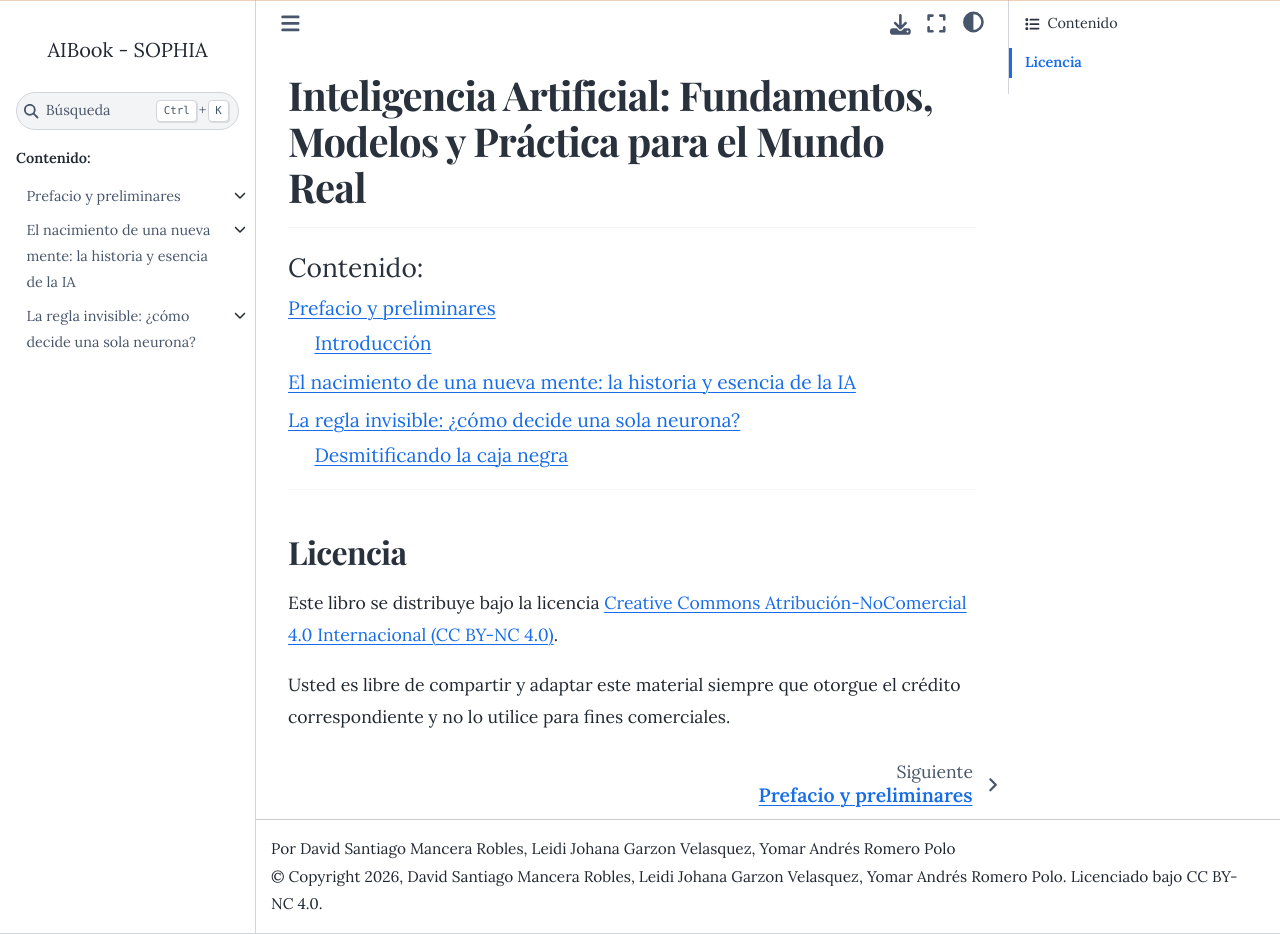
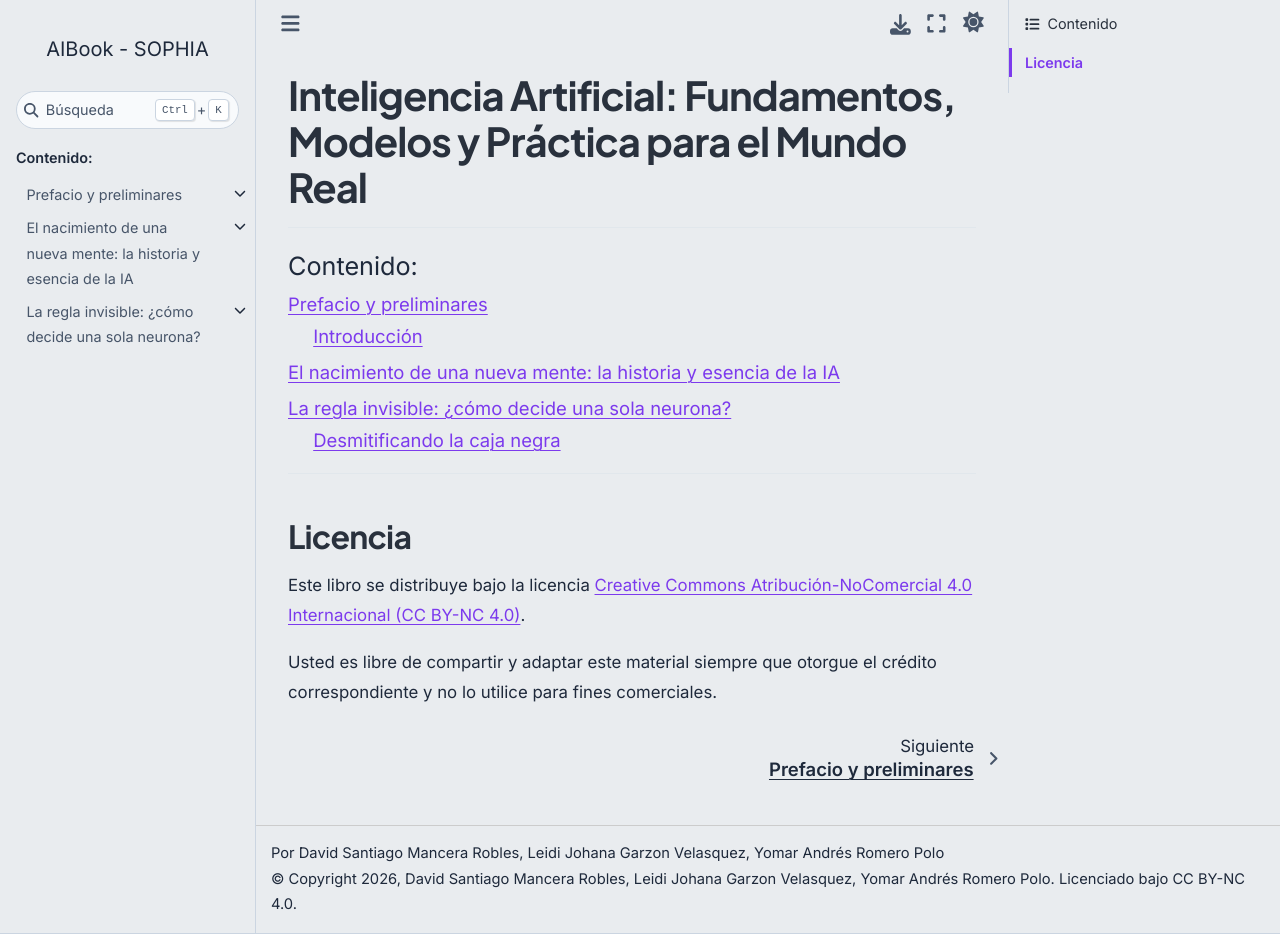
Before and after one commit to MaisenRv/AIBook-SOPHIA, a Sphinx documentation site: the page built from source/index.rst, in a window 1280 px wide and 934 px high. Built offline with Sphinx 7.4.7 and the Sphinx Book theme 1.1.4, drawn with Linux system fonts in a browser that asks for light colours.

Commit message:
Customizando imagenes respecto al tema elegido

```diff
--- a/source/_static/custom.css
+++ b/source/_static/custom.css
@@ -1,19 +1,56 @@
-@import url('https://fonts.googleapis.com/css2?family=Lora:ital,wght@0,400;0,600;1,400&family=Playfair+Display:wght@700&display=swap');
+@import url('https://fonts.googleapis.com/css2?family=Inter:wght@400;500;600&family=Plus+Jakarta+Sans:wght@600;700;800&display=swap');
 
-body, article, .content {
-    font-family: 'Lora', Georgia, serif !important;
-    font-size: 1.1rem;
-    line-height: 1.8;
-}
 
-h1, h2, h3, h4 {
-    font-family: 'Playfair Display', Georgia, serif !important;
-    letter-spacing: -0.02em;
+.bd-content p, .bd-content li {
+    color: var(--pst-color-text-base) !important;
 }
 
 .main {
     max-width: 800px;
     margin: 0 auto;
+}
+
+
+/* ============================================================================================= */
+/* CONFIGURACION TEXTO */
+/* ============================================================================================= */
+
+/* Espaciado para fórmulas matemáticas */
+.math {
+    overflow-x: auto;
+    padding: 0.5em 0;
+}
+
+body, article, .content, .bd-content {
+    font-family: 'Inter', -apple-system, BlinkMacSystemFont, "Segoe UI", Roboto, sans-serif !important;
+    font-size: 1.05rem;
+    line-height: 1.75;
+}
+
+h1, h2, h3, h4, h5, h6 {
+    font-family: 'Plus Jakarta Sans', -apple-system, BlinkMacSystemFont, "Segoe UI", Roboto, sans-serif !important;
+    font-weight: 700 !important;
+    letter-spacing: -0.025em;
+}
+
+code, kbd, pre, samp {
+    font-family: 'JetBrains Mono', monospace !important;
+    font-size: 0.95em;
+}
+
+/* ============================================================================================= */
+/* CONFIGURACION IMAGENES */
+/* ============================================================================================= */
+
+html[data-theme="dark"] .bd-content img {
+    background-color: transparent !important;
+    filter: none !important;
+}
+
+
+html[data-theme="light"] .bd-content img {
+    background-color: transparent !important;
+    filter: none !important;
 }
 
 /* Centrar gráficos TikZ e imágenes en las páginas */
@@ -24,13 +61,47 @@
     max-width: 100%;
 }
 
-/* Espaciado para fórmulas matemáticas */
-.math {
-    overflow-x: auto;
-    padding: 0.5em 0;
+
+
+
+/* ============================================================================================= */
+/* CONFIGURACION TEMA */
+/* ============================================================================================= */
+
+html[data-theme="dark"] {
+  /* Fondos */
+  --pst-color-background: #2C2C2C;          /* Fondo gris pizarra */
+  --pst-color-surface: #383838;             /* Tarjetas y bloques de código */
+  --pst-color-sidebar-background: #242424;   /* Barras laterales */
+
+  /* Tipografía */
+  --pst-color-text-base: #E4E4E4;           /* Texto principal (Gris claro) */
+  --pst-color-text-muted: #A3A3A3;          /* Texto secundario y subtítulos */
+
+  /* Colores de Acento y Marca */
+  --pst-color-primary: #B39CD0;             /* Botones y enlaces (Lavanda) */
+  --pst-color-secondary: #A8DADC;           /* Acento 1 (Cían claro) */
+  --pst-color-inline-code: #FFC1CC;          /* Acento 2 (Rosa suave) */
+
+  /* Bordes */
+  --pst-color-border: #444444;
 }
 
-html[data-theme="dark"] .bd-content img {
-    background-color: transparent !important;
-    filter: none !important;
+html[data-theme="light"] {
+  /* Fondos */
+  --pst-color-background: #E9ECEF;          /* Fondo general (Gris neutro mate) */
+  --pst-color-surface: #F8FAFC;             /* Tarjetas y bloques de código (Ligeramente más claro) */
+  --pst-color-sidebar-background: #DEE2E6;   /* Barra lateral (Más oscura para dar profundidad) */
+
+  /* Tipografía */
+  --pst-color-text-base: #1E293B;           /* Texto principal en gris carbón profundo */
+  --pst-color-text-muted: #475569;          /* Texto secundario y subtítulos */
+
+  /* Colores de Acento y Marca */
+  --pst-color-primary: #7C3AED;             /* Botones, enlaces y CTA (Violeta) */
+  --pst-color-secondary: #0891B2;           /* Acento 1 (Cían profundo) */
+  --pst-color-inline-code: #E05670;          /* Acento 2 (Rosa coral) */
+
+  /* Bordes */
+  --pst-color-border: #CBD5E1;
 }
--- a/source/conf.py
+++ b/source/conf.py
@@ -41,22 +41,69 @@
 # Formato de salida para los gráficos TikZ (svg es ultra nítido en web)
 tikz_tikzgraph_format = 'svg'
 tikz_transparent = True
+tikz_additional_files = [
+    'chapters/3_neurona/img/caja_negra/caja_negra.tex',
+]
 
 # Preámbulo de TikZ con la paleta "Deep Tech" y estilos centralizados
 tikz_latex_preamble = r"""
 \usepackage{xcolor}
 \usepackage{tikz}
 \usepackage{pagecolor}
+\usepackage{pgfplots}
+\pgfplotsset{compat=1.18}
+
 
 % Desactiva el fondo del lienzo en LaTeX
 \nopagecolor
 
-% Paleta de Colores "Deep Tech"
-\definecolor{AIBlue}{HTML}{1E3A8A}    % Azul marino: Fronteras z = 0, vectores w
-\definecolor{AICyan}{HTML}{06B6D4}    % Cían: Entradas x, activaciones
-\definecolor{AIRed}{HTML}{E11D48}     % Rojo: Clase 0 / z < 0
-\definecolor{AIGreen}{HTML}{10B981}   % Verde: Clase 1 / z > 0
-\definecolor{AIGray}{HTML}{64748B}    % Gris: Ejes y grillas
+% ==============================================================================
+% PALETA MODO CLARO (LIGHT THEME)
+% ==============================================================================
+\definecolor{GrisPizarraClaro}{HTML}{E9ECEF} % Fondo mate general
+\definecolor{BlancoSuperficie}{HTML}{F8FAFC} % Fondo de nodos / tarjetas
+\definecolor{GrisCarbon}{HTML}{1E293B}        % Texto principal
+\definecolor{GrisMedio}{HTML}{475569}        % Texto secundario / leyendas
+\definecolor{Violeta}{HTML}{7C3AED}          % Elementos primarios / CTA
+\definecolor{CyanProfundo}{HTML}{0891B2}     % Entradas / Acento 1
+\definecolor{RosaCoral}{HTML}{E05670}        % Salidas / Errores / Acento 2
+\definecolor{GrisBorde}{HTML}{CBD5E1}        % Ejes cartesianos y bordes
+
+% ==============================================================================
+% PALETA MODO OSCURO (DARK THEME)
+% ==============================================================================
+\definecolor{GrisPizarraOscuro}{HTML}{2C2C2C}% Fondo oscuro general
+\definecolor{GrisSuperficieOscuro}{HTML}{383838}% Fondo de nodos / tarjetas
+\definecolor{GrisClaro}{HTML}{E4E4E4}        % Texto principal
+\definecolor{GrisNeutroMuted}{HTML}{A3A3A3}   % Texto secundario / leyendas
+\definecolor{Lavanda}{HTML}{B39CD0}          % Elementos primarios / CTA
+\definecolor{CyanClaro}{HTML}{A8DADC}        % Entradas / Acento 1
+\definecolor{RosaSuave}{HTML}{FFC1CC}        % Salidas / Errores / Acento 2
+\definecolor{GrisBordeOscuro}{HTML}{444444}  % Ejes cartesianos y bordes
+
+% ==============================================================================
+% COMANDOS PARA CAMBIAR TODAS LAS VARIABLES GLOBALES DE GOLPE
+% ==============================================================================
+\newcommand{\activarPaletaOscura}{%
+  \colorlet{colorFondo}{black}%
+  \colorlet{colorSuperficie}{black}%
+  \colorlet{colorTexto}{white}%
+  \colorlet{colorTextoMuted}{white}%
+  \colorlet{colorPrimario}{red}%
+  \colorlet{colorEntrada}{yellow}%
+  \colorlet{colorSalida}{magenta}%
+  \colorlet{colorEjes}{white}%
+}
+\newcommand{\activarPaletaClara}{%
+  \colorlet{colorFondo}{white}%
+  \colorlet{colorSuperficie}{white}%
+  \colorlet{colorTexto}{black}%
+  \colorlet{colorTextoMuted}{black}%
+  \colorlet{colorPrimario}{blue}%
+  \colorlet{colorEntrada}{cyan}%
+  \colorlet{colorSalida}{green}%
+  \colorlet{colorEjes}{black}%
+}
 
 """
 
@@ -73,10 +120,17 @@
 
 # -- Options for HTML output -------------------------------------------------
 
+pygments_style = 'sphinx'
+pygments_dark_style = 'sphinx'
+
 html_theme = 'sphinx_book_theme'
 html_theme_options = {
     "navbar_persistent": [],
 }
+html_context = {
+    "default_mode": "light"
+}
+
 
 html_title = "AIBook - SOPHIA"
 html_static_path = ['_static']
```
Also changed, not shown: source/chapters/3_neurona/Desmitificando_la_caja_negra.rst (+16 -3 lines), 1 other file.
